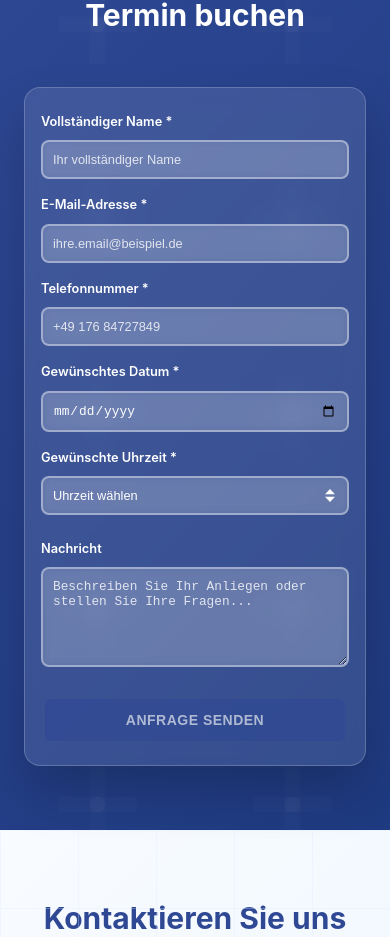
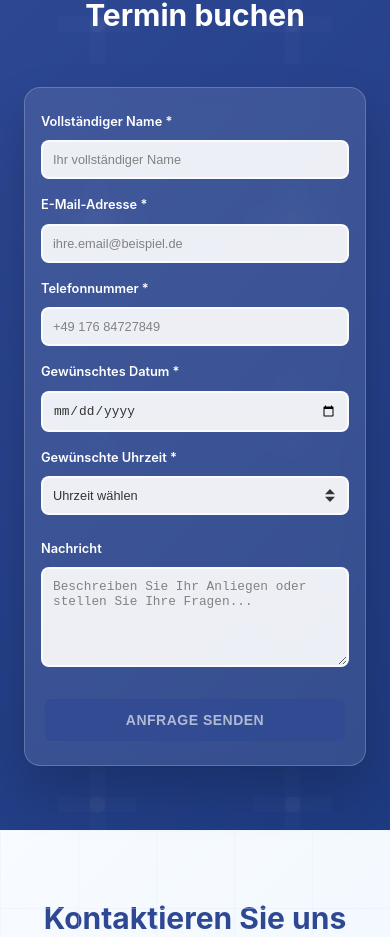
Before and after one commit to AnastasiiaLuhovska/Medical_Services_Project, a React (Vite) app: page / in a window 390 px wide. Shown: the part 8630-9567 px from the top of the page. Built offline with nearby package versions, Linux system fonts and the light colour scheme.

Commit message:
change font color for mobile

```diff
--- a/src/components/Appointment/Appointment.module.css
+++ b/src/components/Appointment/Appointment.module.css
@@ -278,42 +278,42 @@ input[type="date"]::-webkit-calendar-picker-indicator {
   cursor: pointer;
 }
 
-/* Специальные стили для iOS/iPhone */
+/* Специальные стили для iOS/iPhone - черный текст */
 @supports (-webkit-overflow-scrolling: touch) {
+  @media (max-width: 767px) {
     .formInput,
     .formSelect,
     .formTextarea {
-    color: var(--white) !important;
-    background: rgba(255, 255, 255, 0.15) !important;
-    border: 2px solid rgba(255, 255, 255, 0.4) !important;
-    -webkit-appearance: none !important;
-    -webkit-text-fill-color: var(--white) !important;
+      color: var(--text-dark) !important;
+      background: rgba(255, 255, 255, 0.9) !important;
+      border: 2px solid rgba(255, 255, 255, 0.8) !important;
+      -webkit-text-fill-color: var(--text-dark) !important;
     }
 
     .formInput::placeholder,
     .formTextarea::placeholder {
-    color: rgba(255, 255, 255, 0.8) !important;
-    -webkit-text-fill-color: rgba(255, 255, 255, 0.8) !important;
+      color: rgba(102, 102, 102, 0.8) !important;
+      -webkit-text-fill-color: rgba(102, 102, 102, 0.8) !important;
       opacity: 1 !important;
     }
   }
+}
 
-/* Дополнительные стили для всех мобильных устройств */
+/* Стили для всех мобильных устройств - черный текст */
 @media (max-width: 767px) {
   .formInput,
   .formSelect,
   .formTextarea {
-    color: var(--white) !important;
-    background: rgba(255, 255, 255, 0.15) !important;
-    border: 2px solid rgba(255, 255, 255, 0.4) !important;
-    -webkit-appearance: none !important;
-    -webkit-text-fill-color: var(--white) !important;
+    color: var(--text-dark) !important;
+    background: rgba(255, 255, 255, 0.9) !important;
+    border: 2px solid rgba(255, 255, 255, 0.8) !important;
+    -webkit-text-fill-color: var(--text-dark) !important;
   }
 
   .formInput::placeholder,
   .formTextarea::placeholder {
-    color: rgba(255, 255, 255, 0.8) !important;
-    -webkit-text-fill-color: rgba(255, 255, 255, 0.8) !important;
+    color: rgba(102, 102, 102, 0.8) !important;
+    -webkit-text-fill-color: rgba(102, 102, 102, 0.8) !important;
     opacity: 1 !important;
   }
 
@@ -324,13 +324,13 @@ input[type="date"]::-webkit-calendar-picker-indicator {
     background-size: 0.65rem auto !important;
   }
 
-  /* Отключаем автозаполнение браузера */
+  /* Автозаполнение браузера для мобильных */
   .formInput:-webkit-autofill,
   .formInput:-webkit-autofill:hover,
   .formInput:-webkit-autofill:focus,
   .formInput:-webkit-autofill:active {
-    -webkit-box-shadow: 0 0 0 30px rgba(255, 255, 255, 0.15) inset !important;
-    -webkit-text-fill-color: var(--white) !important;
-    border: 2px solid rgba(255, 255, 255, 0.4) !important;
+    -webkit-box-shadow: 0 0 0 30px rgba(255, 255, 255, 0.9) inset !important;
+    -webkit-text-fill-color: var(--text-dark) !important;
+    border: 2px solid rgba(255, 255, 255, 0.8) !important;
   }
 }
```
Lines whose indentation alone changed are shown as unchanged.
